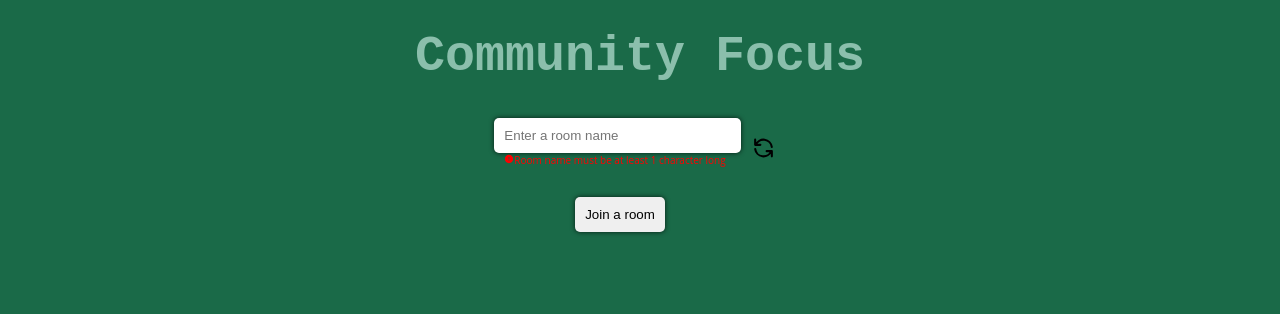
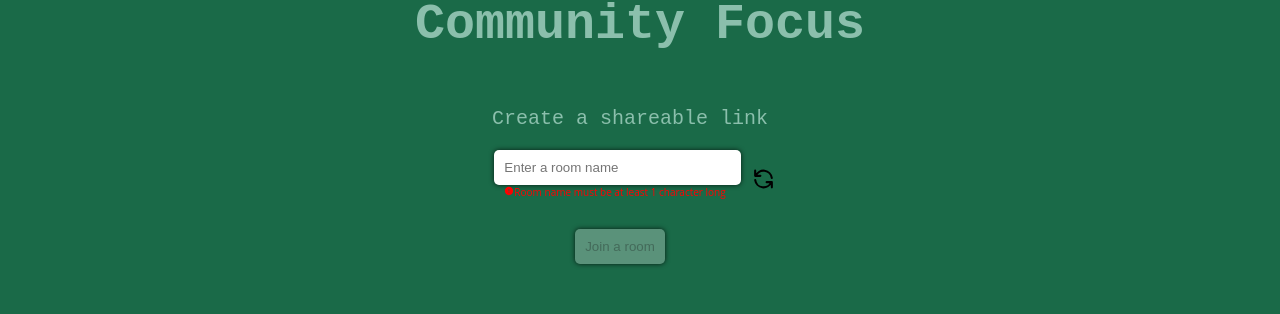
Before and after one commit to CommunityFocus/cf-frontend, a React (Vite) app: page / in a window 1280 px wide. Shown: the part 247-561 px from the top of the page. Built offline with nearby package versions, Linux system fonts and the light colour scheme; no server answers; the HTML template or start-up script is replaced by a standard one.

Commit message:
refresh button go brrrr

```diff
--- a/src/components/LandingPage/LandingPage.styled.tsx
+++ b/src/components/LandingPage/LandingPage.styled.tsx
@@ -6,6 +6,17 @@ export const Title = styled.h1<{ color: string }>`
 	font-family: monospace;
 	font-size: 50px;
 	text-align: center;
+`;
+
+export const StyledText = styled.p<{ color: string }>`
+	color: ${({ color }): string => color};
+	font-family: monospace;
+	font-size: 20px;
+	text-align: center;
+`;
+
+export const StyledShareText = styled(StyledText)`
+	margin-right: 20px;
 `;
 
 export const Center = styled.div`
--- a/src/components/LandingPage/LandingPage.tsx
+++ b/src/components/LandingPage/LandingPage.tsx
@@ -10,6 +10,7 @@ import {
 	Button,
 	StyledDivRow,
 	StyledDivSpacer,
+	StyledShareText,
 } from "./LandingPage.styled";
 import Footer from "../Footer/Footer";
 import Header from "../Header/Header";
@@ -26,6 +27,7 @@ const LandingPage = (props: {
 }): JSX.Element => {
 	const { globalUsersConnected, isBreak, isConnected } = props;
 	const [slugName, setSlugName] = useState<string>("");
+	const [isActivated, setIsActivated] = useState<boolean>(false);
 
 	const navigate = useNavigate();
 
@@ -63,6 +65,9 @@ const LandingPage = (props: {
 
 			<Center>
 				<Title color={workGrey}>Community Focus</Title>
+				<StyledShareText color={workGrey}>
+					Create a shareable link
+				</StyledShareText>
 				<StyledDivSpacer>
 					<StyledDivRow>
 						<ValidationInput
@@ -84,11 +89,19 @@ const LandingPage = (props: {
 								}
 							}}
 						/>
-
 						<HiOutlineRefresh
 							size={30}
 							onClick={(): void => {
 								getSlug();
+								setIsActivated(true);
+								setTimeout(() => {
+									setIsActivated(false);
+								}, 500);
+							}}
+							style={{
+								cursor: "pointer",
+								transform: isActivated ? "rotate(360deg)" : "",
+								transition: "transform 0.5s ease",
 							}}
 						/>
 					</StyledDivRow>
@@ -97,6 +110,7 @@ const LandingPage = (props: {
 						onClick={(): void => {
 							navigateToRoom();
 						}}
+						disabled={validRoomname(slugName) !== false}
 					>
 						Join a room
 					</Button>
--- a/src/components/Room/Room.styled.tsx
+++ b/src/components/Room/Room.styled.tsx
@@ -27,6 +27,10 @@ export const StyledWorkBreakBanner = styled.h1<{
 	color: string;
 	isLoaded: boolean;
 }>`
+	display: flex;
+	justify-content: center;
+	align-items: center;
+	text-align: center;
 	color: ${({ color }): string => color};
 	font-size: 3rem;
 	visibility: ${({ isLoaded }): string => (isLoaded ? "visible" : "hidden")};
```
